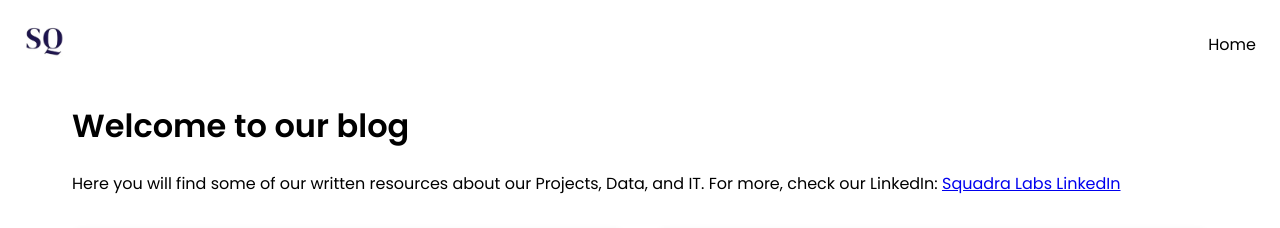
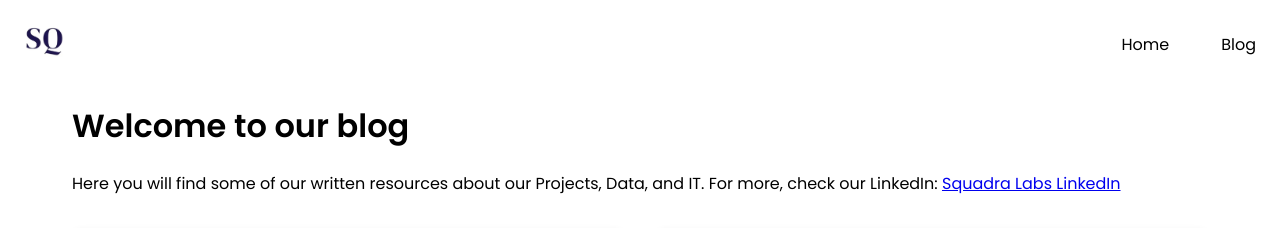
Before and after one commit to squadralabs/squadralabs.github.io, a Jekyll site: the page built from blog.html, in a window 1280 px wide. Shown: the top 228 px of the page. Built offline with Jekyll 4.4.1, drawn with Linux system fonts in a browser that asks for light colours.

Commit message:
Update header.html

```diff
--- a/_includes/header.html
+++ b/_includes/header.html
@@ -14,6 +14,8 @@
     <div class="navbar-menu" role="navigation">
       <ul>
         <li><a href="{{ '/' | relative_url }}">Home</a></li>
+        <li><a href="https://squadralabs.com/blog.html">Blog</a></li>
+
       </ul>
     </div>
   </div>
```
